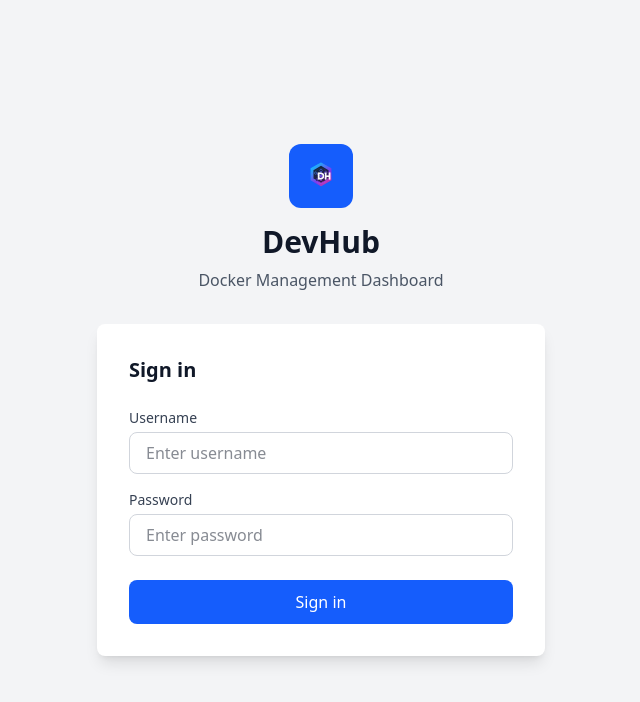
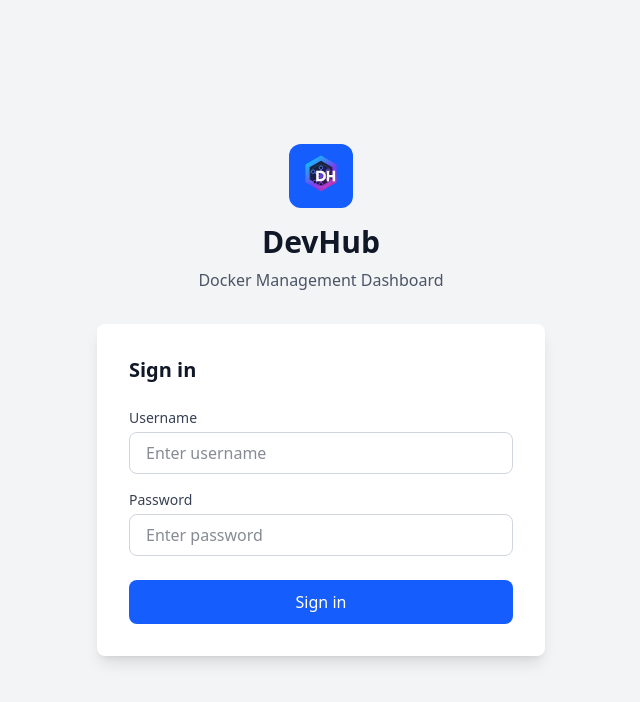
Before and after one commit to Iamthebarrow/devhub, a React (Vite) app in the folder frontend/devhub-frontend/: page /login in a window 1280 px wide. Shown: the top 702 px of the page, without its empty margins (319-959 px from the left). Built offline with nearby package versions, Linux system fonts and the light colour scheme; no server answers.

Commit message:
Changed Login Logo

```diff
--- a/frontend/devhub-frontend/src/pages/LoginPage.tsx
+++ b/frontend/devhub-frontend/src/pages/LoginPage.tsx
@@ -55,7 +55,7 @@ export function LoginPage() {
         {/* Logo/Title */}
         <div className="mb-8 text-center">
           <div className="mx-auto mb-4 flex h-16 w-16 items-center justify-center rounded-xl bg-blue-600">
-            <img src="/vite.svg" alt="DevHub Logo" className="h-8 w-8 text-white" />
+            <img src="/vite.svg" alt="DevHub Logo" className="h-12 w-12 object-contain" />
           </div>
           <h1 className="text-3xl font-bold text-gray-900">DevHub</h1>
           <p className="mt-2 text-gray-600">Docker Management Dashboard</p>
```
